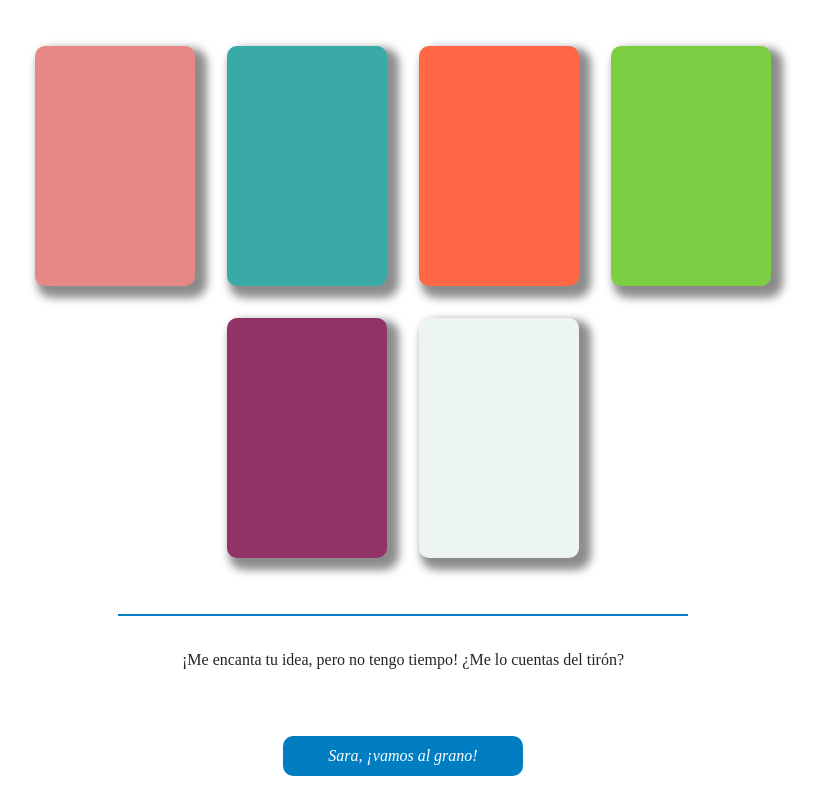
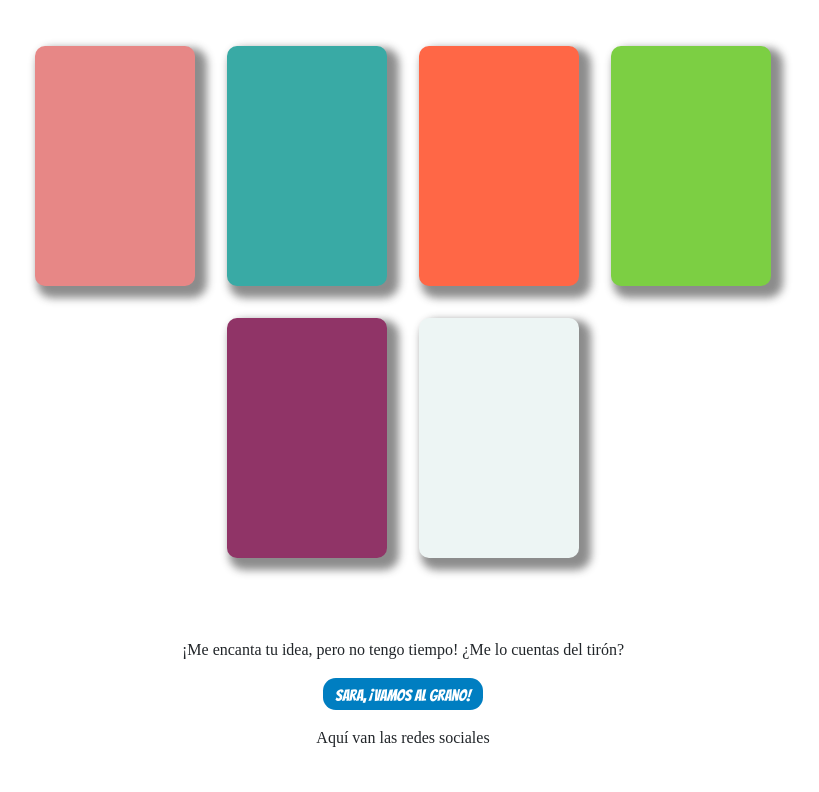
Before and after one commit to srojasz/project-1, a React (Create React App) app: page / in a window 1280 px wide. Shown: the part 435-1227 px from the top of the page, without its empty margins (237-1056 px from the left). After the commit the page ends 1201 px from the top, so only its background shows below. Built offline with nearby package versions, Linux system fonts and the light colour scheme; a web font is replaced by a local one.

Commit message:
Add footer styles

```diff
--- a/src/components/Footer.js
+++ b/src/components/Footer.js
@@ -1,16 +1,29 @@
-import React from 'react'
-import "../stylesheets/footer.scss"
+import React from "react";
+import "../stylesheets/footer.scss";
 
 function Footer() {
+  const cvUrl =
+    "https://drive.google.com/file/d/1E437fkUNZA5SwoeoCGXs12KNXBVxtsLE/view";
   return (
     <footer className="footer">
-      <p className="footer__text">
-        ¡Me encanta tu idea, pero no tengo tiempo! ¿Me lo cuentas del tirón?</p>
-      <button className="footer__button">
-        Sara, ¡vamos al grano!
-      </button>
+      <section className="footer__info">
+        <p className="footer__info--text">
+          ¡Me encanta tu idea, pero no tengo tiempo! ¿Me lo cuentas del tirón?
+        </p>
+        <a
+          href={cvUrl}
+          target="_blank"
+          title="Descarga el CV en PDF"
+          className="footer__info--button"
+        >
+          Sara, ¡vamos al grano!
+        </a>
+      </section>
+      <section className="footer__social">
+        <p>Aquí van las redes sociales</p>
+      </section>
     </footer>
-  )
+  );
 }
 
 export default Footer;
--- a/src/stylesheets/footer.scss
+++ b/src/stylesheets/footer.scss
@@ -1,27 +1,36 @@
+@import "../stylesheets/utilities/mixins.scss";
+@import "../stylesheets/utilities/variables.scss";
+
 .footer {
-  display: flex;
-  flex-direction: column;
-  align-items: center;
-  justify-content: center;
-  padding-top: 1rem;
+  @include flex($dir: column, $ali: center, $jus: center);
+  padding-top: 2.5rem;
 
-  &__text {
-    border-top: 2px solid #007ec1;
-    padding: 2rem 4rem;
-    max-width: 70rem;
-    text-align: center;
-  }
+  &__info {
+    @include flex($dir: column, $ali: center, $jus: center);
+    margin-bottom: 1rem;
 
-  &__button {
-    margin: 1rem;
-    border: none;
-    border-radius: 10px;
-    width: 15rem;
-    height: 2.5rem;
-    background-color: #007ec1;
-    text-align: center;
-    font-style: italic;
-    color: white;
-    font-size: 1rem;
+    &--text {
+      border-top: 2px solid var(-color-primary);
+      max-width: 70rem;
+      text-align: center;
+    }
+
+    &--button {
+      font-family: var(--font-secondary);
+      text-decoration: none;
+      text-align: center;
+      @include font(18);
+      width: 10rem;
+      height: 2rem;
+      padding: 0.4rem 0;
+      background-color: var(--color-primary);
+      color: var(--color-white);
+      border-radius: 0.8rem;
+
+      &:hover {
+        text-decoration: none;
+        background-color: orange;
+      }
+    }
   }
 }
```
